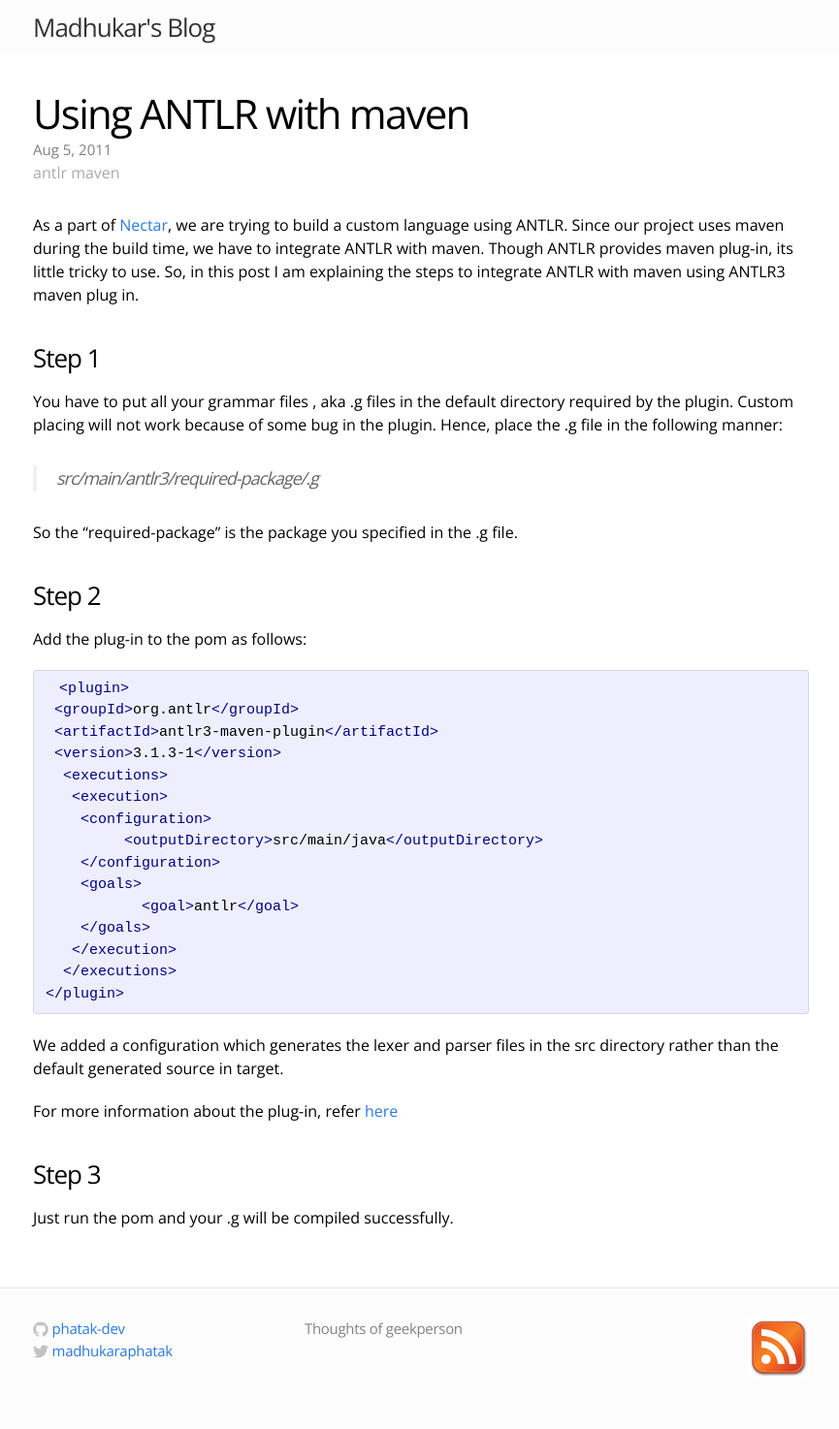
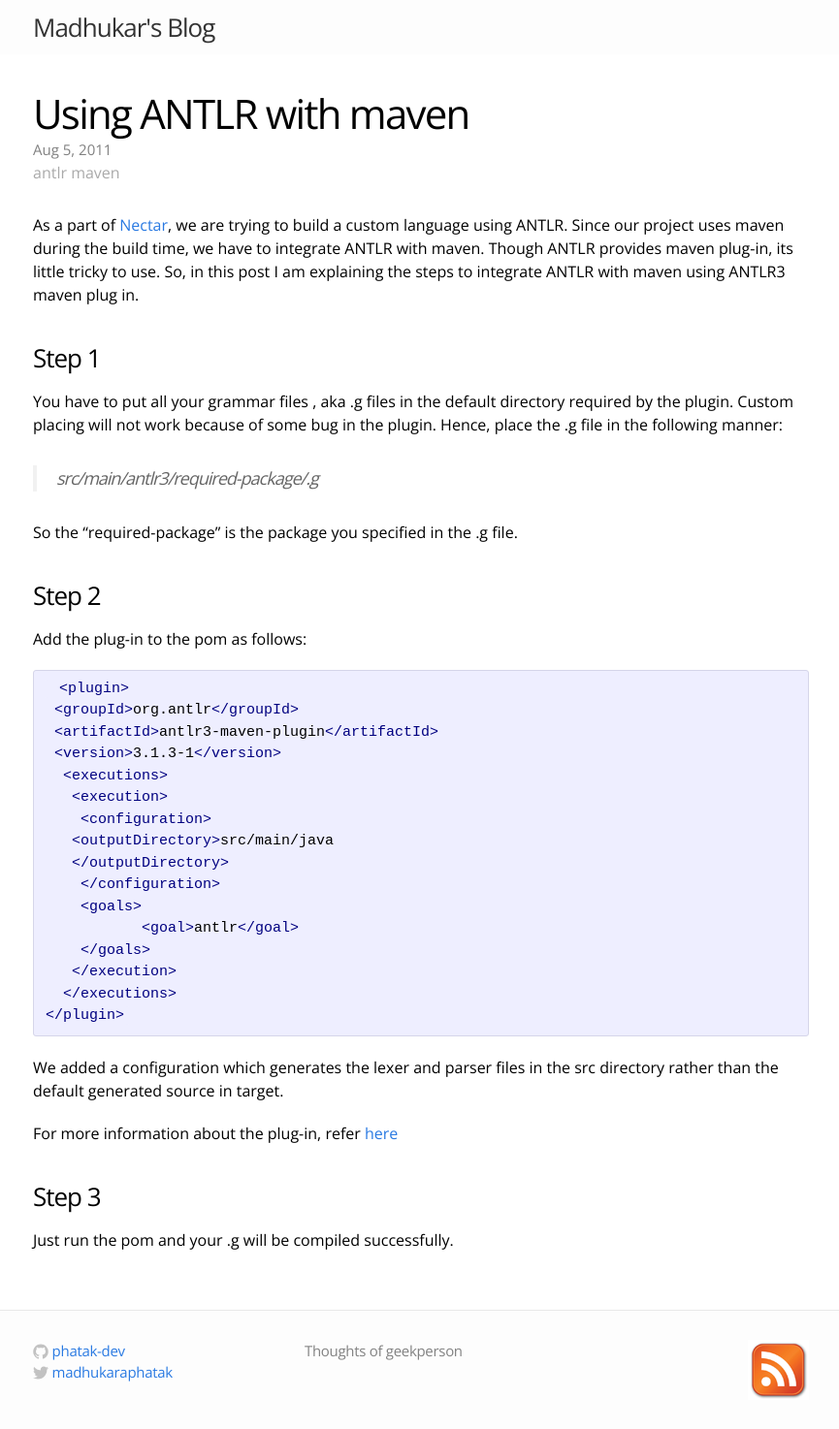
Before and after one commit to phatak-dev/blog, a Jekyll site: the page built from _posts/2011-08-05-Using-ANTLR-with-maven.md, in a window 1280 px wide. Shown: the whole page at 97% size, without its empty margins (206-1071 px from the left). Built offline with Jekyll 4.4.1, drawn with Linux system fonts in a browser that asks for light colours.

Commit message:
updated for mobile screen

```diff
--- a/_posts/2011-08-05-Using-ANTLR-with-maven.md
+++ b/_posts/2011-08-05-Using-ANTLR-with-maven.md
@@ -29,7 +29,8 @@
   <executions>
    <execution>
     <configuration>
-         <outputDirectory>src/main/java</outputDirectory>
+   <outputDirectory>src/main/java
+   </outputDirectory>
     </configuration>
     <goals>
            <goal>antlr</goal>
--- a/css/app.css
+++ b/css/app.css
@@ -33,6 +33,12 @@
   font-size: 14px;
 }
 
+img{
+ display: block;
+  max-width: 100%;
+  height: auto;
+}
+
 @media only screen and (min-width: 481px) {
   pre, pre > code {
     /* Bigger font on bigger screens */
```
Also changed, not shown: _posts/2011-07-06-Apache-Tuscany-Part-1---Installing-Tuscany-Plug-in-in-eclipse.md (+5 -1 lines), _posts/2011-09-25-Getting-Started-With-ANTLR-Basics.md (+3 -1 lines).
